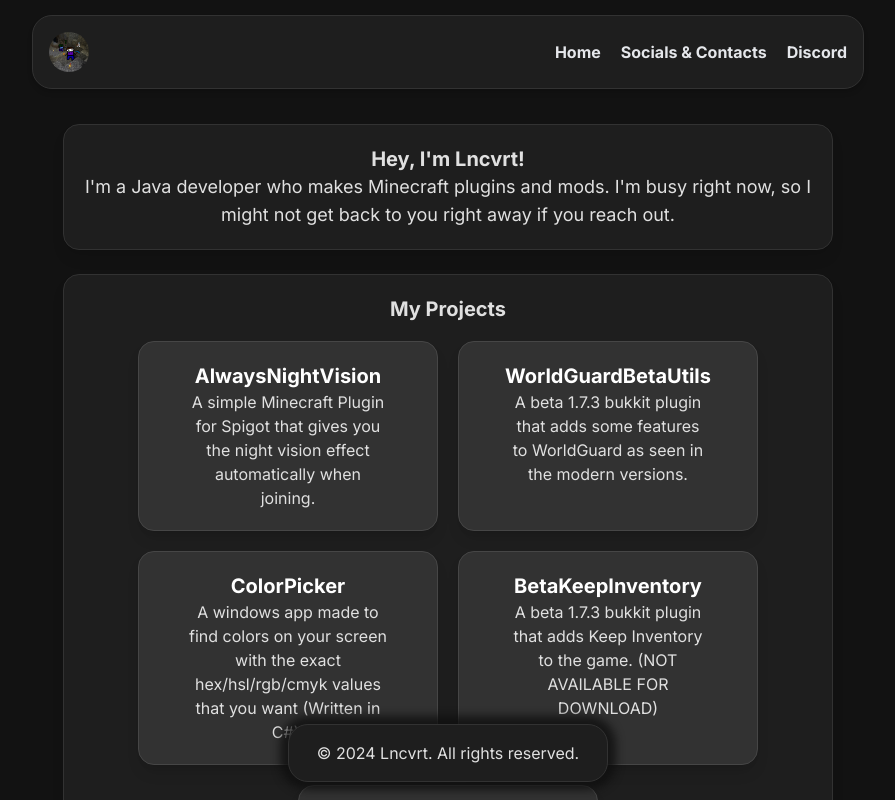
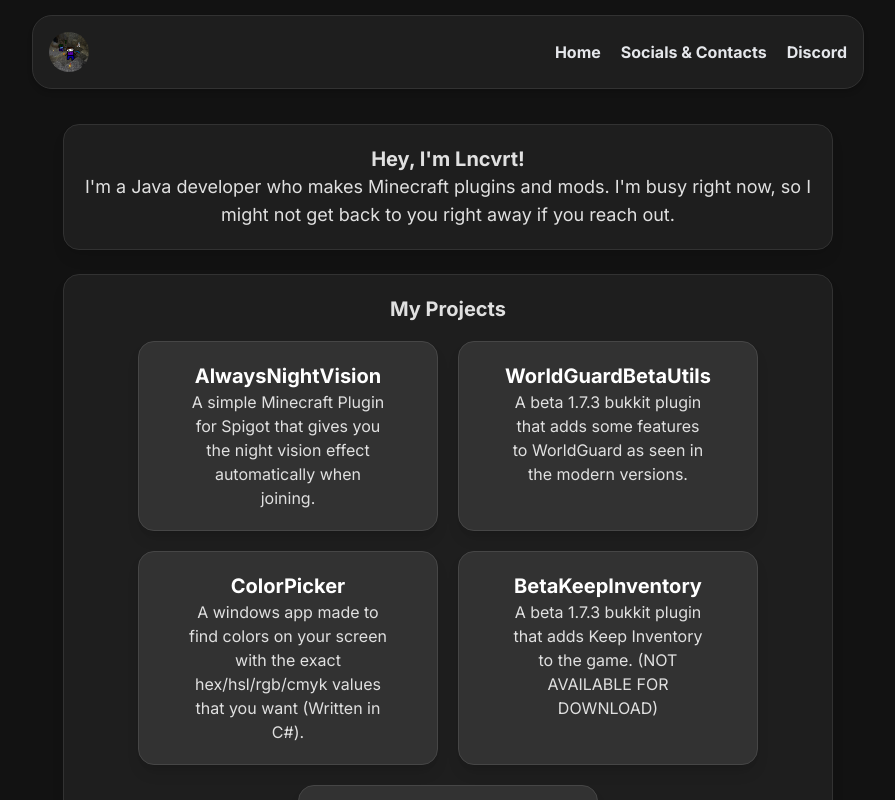
Before and after one commit to Thepuppetqueen57/lncvrt-Website, a Next.js app: page / in a window 1280 px wide. Shown: the top 800 px of the page, without its empty margins (192-1087 px from the left). Built offline with nearby package versions, Linux system fonts and the light colour scheme.

Commit message:
Temp make footer hidden while I figure out how to make it not stick to bottm of screen

```diff
--- a/app/styles.css
+++ b/app/styles.css
@@ -155,6 +155,7 @@ h6 {
 }
 
 .footer {
-  @apply absolute -translate-x-2/4 mb-[18px] left-2/4 bottom-0;
-  @apply mx-auto w-[25%] border shadow-[0px_0px_8px_8px_rgba(15,15,15,0.8)] rounded-[20px] border-solid border-[#323232] bg-[#1e1e1e] p-4 text-center;
+    @apply absolute -translate-x-2/4 mb-[18px] left-2/4 bottom-0;
+    @apply mx-auto w-[25%] border shadow-[0px_0px_8px_8px_rgba(15,15,15,0.8)] rounded-[20px] border-solid border-[#323232] bg-[#1e1e1e] p-4 text-center;
+    @apply hidden;
 }
```
